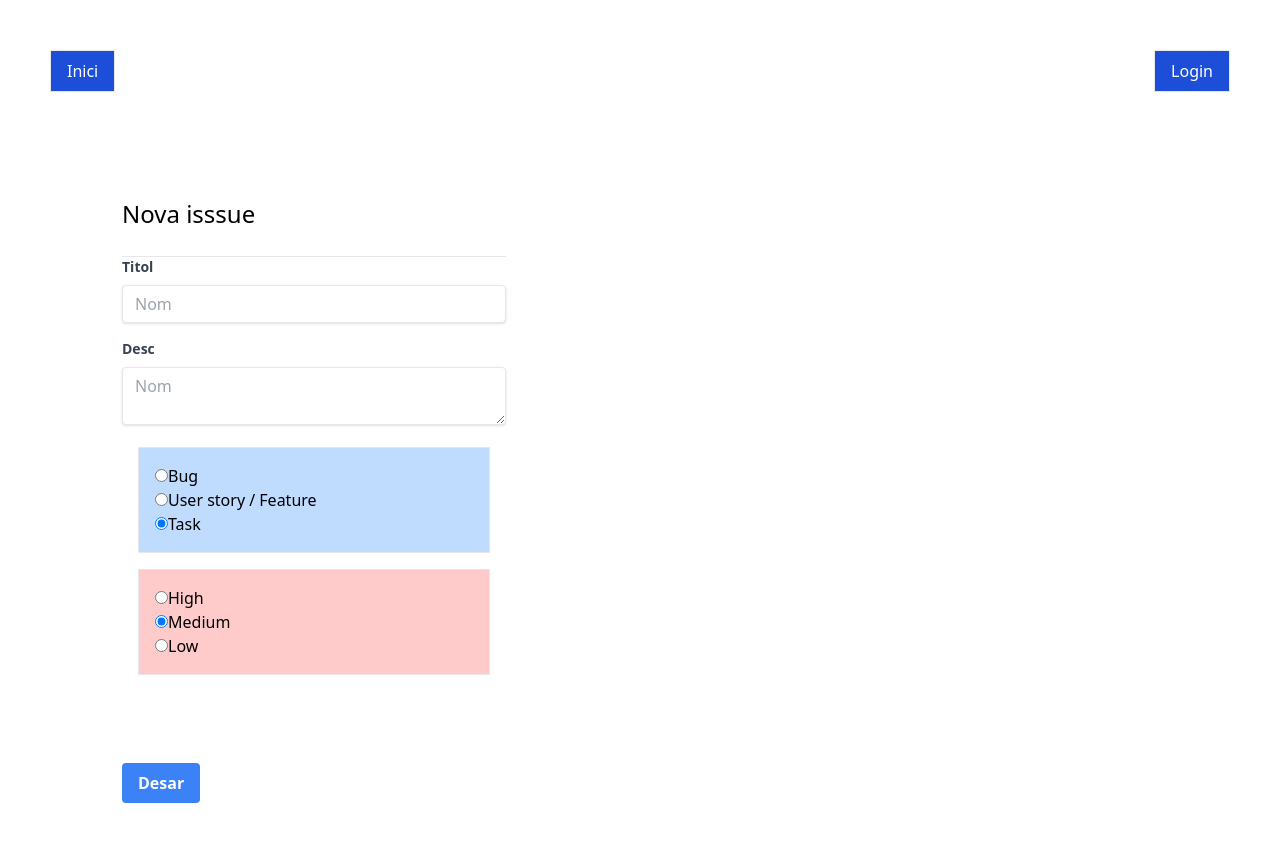
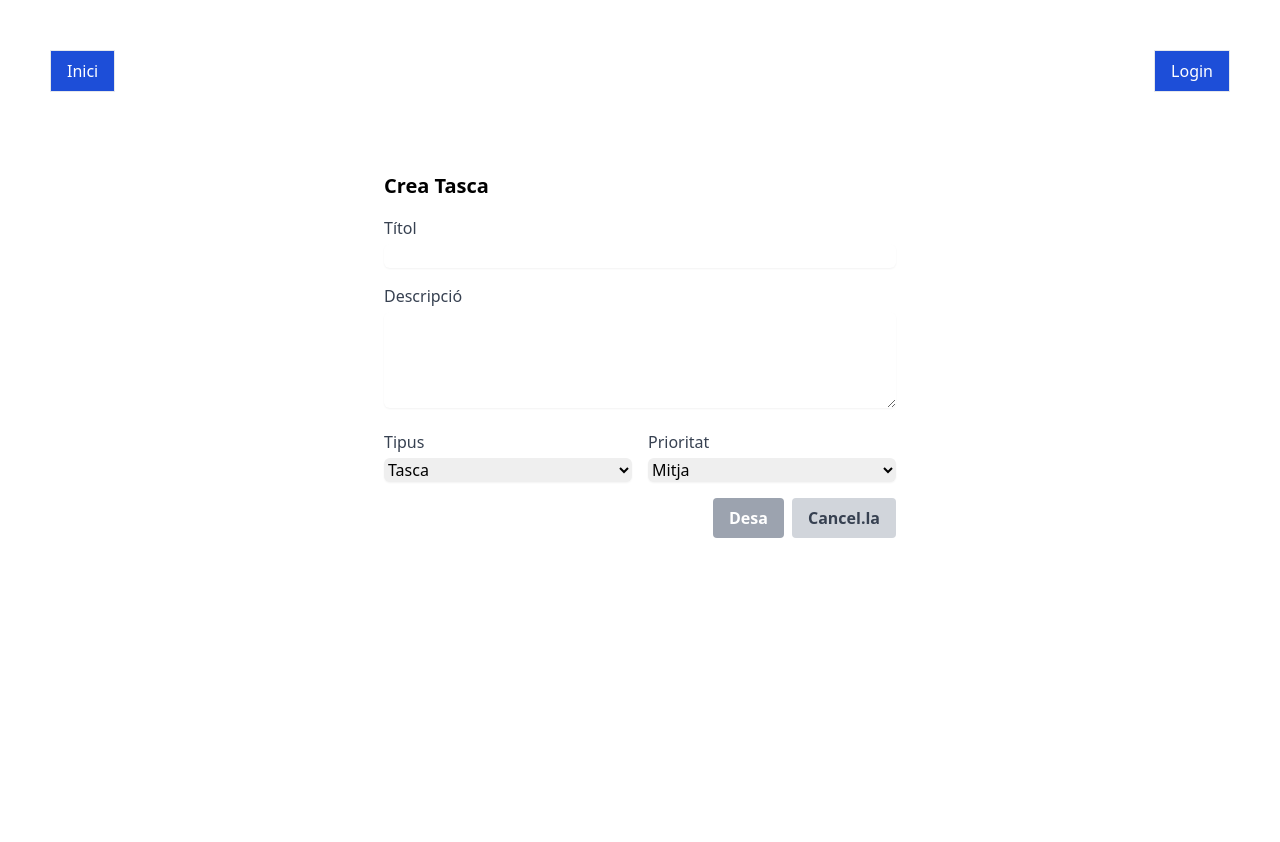
Before and after one commit to ricard-gi/fjs-regira, a React (Vite) app in the folder front_regira/: page /issue/new/1 in a window 1280 px wide. Shown: the top 842 px of the page. After the commit the page ends 800 px from the top, so only its background shows below. Built offline with nearby package versions, Linux system fonts and the light colour scheme.

Commit message:
form nova tasca

```diff
--- a/front_regira/src/IssueCard.jsx
+++ b/front_regira/src/IssueCard.jsx
@@ -19,7 +19,7 @@ export default ({data, reference, isDragging, remove}) =>  {
     return (
         <>
             <div ref = {reference}  className={"border p-2 m-3 "+getColorByType(data)}>
-                <h1>{data.title}</h1>
+                <h1>{data.title} {data.id}</h1>
                 <Type value={data.type} />
                 <Priority value={data.priority} />
                 <State value={data.state} />
--- a/front_regira/src/Kanban.jsx
+++ b/front_regira/src/Kanban.jsx
@@ -130,12 +130,12 @@ export default () => {
 
     return (
         <>
+        <div className="flex justify-between">
+
             <h1>Projecte: {projecte?.name}</h1>
+            <button className="border p-3 bg-red-200" onClick={() => redirect(`/issue/new/${id}`)}>Nova tasca</button>
+        </div>
             <hr />
-            <h1>Issues</h1>
-
-            <br />
-            <button className="border p-3 bg-red-200" onClick={() => redirect(`/issue/new/${id}`)}>Nova issue</button>
             <br />
             <br />
 
@@ -143,7 +143,7 @@ export default () => {
                 <div className="grid grid-cols-5 gap-3">
                     {
                         CAIXES.map(caixa => (
-                            <Box key={caixa} caixa={caixa} mouItem={mouItem}  >
+                            <Box key={caixa.state} caixa={caixa} mouItem={mouItem}  >
                                 {
                                     projecte.Issues.filter(e => e.state == caixa.state).map(e => <Item key={e.id} eliminaItem={eliminaItem} data={e} />)
                                 }
--- a/front_regira/src/NouIssue.jsx
+++ b/front_regira/src/NouIssue.jsx
@@ -2,15 +2,113 @@ import { useState, useContext, useEffect } from "react";
 import { useNavigate, useParams } from 'react-router-dom';
 import Contexte from "./Contexte";
 
+
+
+const IssueForm = ({ issue, handleChange, save, cancel, validIssue }) => {
+  const handleInputChange = (e) => {
+    const { name, value } = e.target;
+    handleChange(name, value);
+  };
+
+  return (
+    <form className="max-w-lg mx-auto" onSubmit={save}>
+      <h2 className="text-xl font-semibold mb-4">Crea Tasca</h2>
+
+      {/* Title */}
+      <div className="mb-4">
+        <label htmlFor="title" className="block font-medium text-gray-700 mb-1">Títol</label>
+        <input
+          type="text"
+          id="title"
+          required
+          name="title"
+          value={issue.title}
+          onChange={handleInputChange}
+          className="w-full border-gray-300 rounded-md shadow-sm focus:ring-blue-500 focus:border-blue-500"
+        />
+      </div>
+
+      {/* Description */}
+      <div className="mb-4">
+        <label htmlFor="description" className="block font-medium text-gray-700 mb-1">Descripció</label>
+        <textarea
+          id="desc"
+          name="desc"
+          value={issue.desc}
+          onChange={handleInputChange}
+          rows="4"
+          className="w-full border-gray-300 rounded-md shadow-sm focus:ring-blue-500 focus:border-blue-500"
+        ></textarea>
+      </div>
+
+      {/* Type and Priority */}
+      <div className="grid grid-cols-2 gap-4 mb-4">
+        <div>
+          <label htmlFor="type" className="block font-medium text-gray-700 mb-1">Tipus</label>
+          <select
+            id="type"
+            name="type"
+            value={issue.type}
+            onChange={handleInputChange}
+            className="w-full border-gray-300 rounded-md shadow-sm focus:ring-blue-500 focus:border-blue-500"
+          >
+            <option value="task">Tasca</option>
+            <option value="bug">Bug</option>
+            <option value="feature">Nova funcionalitat</option>
+          </select>
+        </div>
+        <div>
+          <label htmlFor="priority" className="block font-medium text-gray-700 mb-1">Prioritat</label>
+          <select
+            id="priority"
+            name="priority"
+            value={issue.priority}
+            onChange={handleInputChange}
+            className="w-full border-gray-300 rounded-md shadow-sm focus:ring-blue-500 focus:border-blue-500"
+          >
+            <option value="high">Alta</option>
+            <option value="medium">Mitja</option>
+            <option value="low">Baixa</option>
+          </select>
+        </div>
+      </div>
+
+      {/* Buttons */}
+      <div className="flex justify-end">
+        <button
+          type="submit"
+          className={`bg-blue-500 ${validIssue ? 'hover:bg-blue-600' : 'cursor-not-allowed bg-gray-400'} text-white font-semibold py-2 px-4 rounded mr-2`}
+          disabled={!validIssue}
+        >
+          Desa
+        </button>
+        <button
+          type="button"
+          onClick={cancel}
+          className="bg-gray-300 hover:bg-gray-400 text-gray-700 font-semibold py-2 px-4 rounded"
+        >
+          Cancel.la
+        </button>
+      </div>
+    </form>
+  );
+};
+
+
+
 export default () => {
 
-    const [titol, setTitol] = useState('');
-    const [desc, setDesc] = useState('');
-    const [tipus, setTipus] = useState('task');
-    const [prioritat, setPrioritat] = useState('medium');
+
+    const [issue, setIssue] = useState({title:'', desc:'', type: 'task', priority: 'medium'});
+    const [validIssue, setValidIssue] = useState(false);
+
     const redirect = useNavigate();
     const { logout, API_URL } = useContext(Contexte)
     const { projectid } = useParams()
+
+
+    //const handleChange = (e) => setIssue({...issue, [e.target.name]: e.target.value});
+    const handleChange = (name, value) => setIssue({...issue, [name]: value});
 
 
     const creaIssue = (e) => {
@@ -18,7 +116,7 @@ export default () => {
 
         const options = {
             method: "POST",
-            body: JSON.stringify({ title: titol, desc, type: tipus, priority: prioritat }),
+            body: JSON.stringify({ title: issue.title, desc: issue.desc, type: issue.type, priority: issue.priority }),
             credentials: 'include',
             headers: {
                 "Content-Type": "application/json"
@@ -33,7 +131,19 @@ export default () => {
             .catch(cosa => console.log(cosa))
     }
 
+    useEffect(()=>{
+        if (issue.title && issue.desc){
+            setValidIssue(true)
+        } else {
+            setValidIssue(false)
+        }
+    }, [issue])
+
     return (
+
+        <IssueForm issue={issue} validIssue={validIssue} handleChange={handleChange} save={creaIssue} cancel={()=>redirect('/kanban/' + projectid)}/>
+    )
+    /*
         <div className="w-full max-w-md">
             <form onSubmit={creaIssue} className="bg-white px-8 pt-6 pb-8 mb-4">
                 <h1 className="">Nova isssue</h1>
@@ -44,8 +154,9 @@ export default () => {
                         Titol
                     </label>
                     <input
-                        onInput={(e) => setTitol(e.target.value)}
-                        value={titol}
+                        onInput={handleChange}
+                        value={issue.titol}
+                        name='titol'
                         className="shadow appearance-none border rounded w-full py-2 px-3 text-gray-700 leading-tight focus:outline-none focus:shadow-outline" id="email" type="text" placeholder="Nom" />
                 </div>
                 <div className="mb-4">
@@ -53,32 +164,33 @@ export default () => {
                         Desc
                     </label>
                     <textarea
-                        onInput={(e) => setDesc(e.target.value)}
-                        value={desc}
+                        onInput={handleChange}
+                        value={issue.desc}
+                        name='desc'
                         className="shadow appearance-none border rounded w-full py-2 px-3 text-gray-700 leading-tight focus:outline-none focus:shadow-outline" id="email" type="text" placeholder="Nom" />
                 </div>
                 <div className="border p-4 bg-blue-200 m-4">
                     <div className="radio">
                         <label>
                             <input type="radio" value="bug" name="tipus"
-                                checked={tipus === 'bug'}
-                                onChange={() => setTipus("bug")} />
+                                checked={issue.tipus === 'bug'}
+                                onChange={handleChange} />
                             Bug
                         </label>
                     </div>
                     <div className="radio">
                         <label>
                             <input type="radio" value="feature" name="tipus"
-                                checked={tipus === 'feature'}
-                                onChange={() => setTipus("feature")} />
+                                checked={issue.tipus === 'feature'}
+                                onChange={handleChange} />
                             User story / Feature
                         </label>
                     </div>
                     <div className="radio">
                         <label>
                             <input type="radio" value="task" name="tipus"
-                                checked={tipus === 'task'}
-                                onChange={() => setTipus("task")} />
+                                checked={issue.tipus === 'task'}
+                                onChange={handleChange} />
                             Task
                         </label>
                     </div>
@@ -87,24 +199,24 @@ export default () => {
                     <div className="radio">
                         <label>
                             <input type="radio" value="high" name="prioritat"
-                                checked={prioritat === 'high'}
-                                onChange={() => setPrioritat("high")} />
+                                checked={issue.prioritat === 'high'}
+                                onChange={handleChange} />
                             High
                         </label>
                     </div>
                     <div className="radio">
                         <label>
                             <input type="radio" value="medium" name="prioritat"
-                                checked={prioritat === 'medium'}
-                                onChange={() => setPrioritat("medium")} />
+                                checked={issue.prioritat === 'medium'}
+                                onChange={handleChange} />
                             Medium
                         </label>
                     </div>
                     <div className="radio">
                         <label>
                             <input type="radio" value="low" name="prioritat"
-                                checked={prioritat === 'low'}
-                                onChange={() => setPrioritat("low")} />
+                                checked={issue.prioritat === 'low'}
+                                onChange={handleChange} />
                             Low
                         </label>
                     </div>
@@ -120,4 +232,5 @@ export default () => {
             </form>
         </div>
     )
+    */
 }
```
Also changed, not shown: 1 other file (tests, documents, lock files or other folders).
